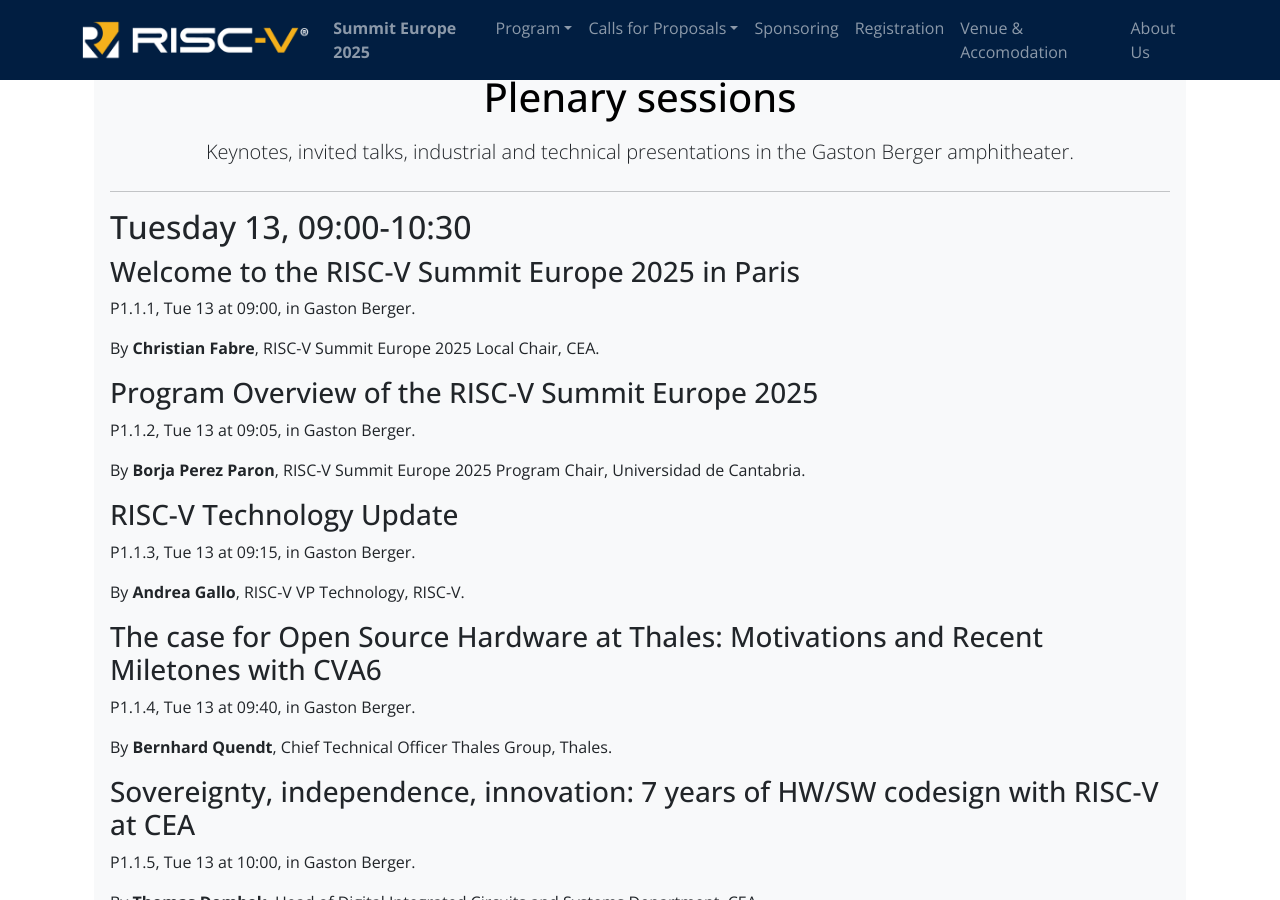
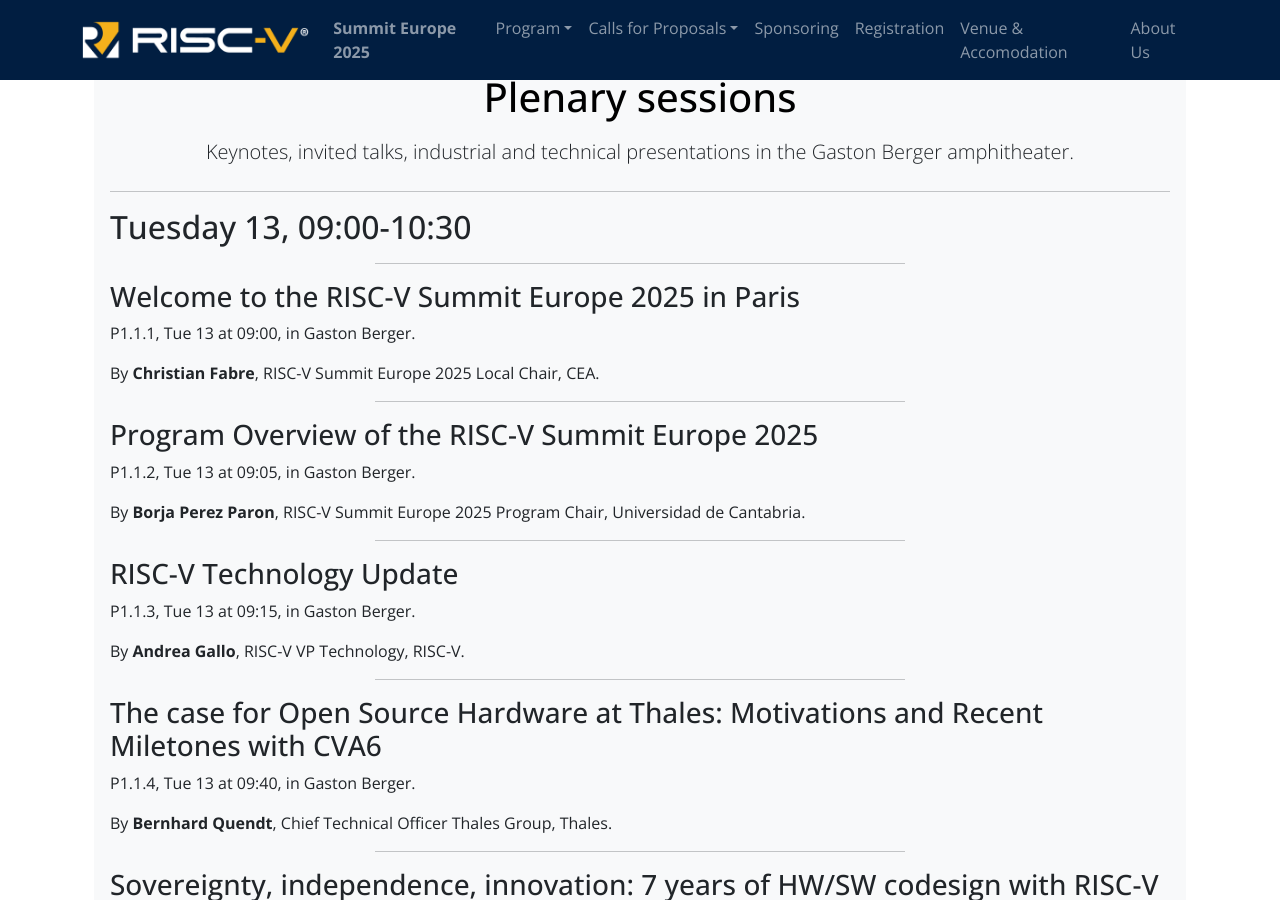
Before and after one commit to riscv-europe/summit-website-development, a Jekyll site: the page built from summit/2025/presentations.md, in a window 1280 px wide and 900 px high, scrolled down 1377 px. Built offline with Jekyll 4.4.1, drawn with Linux system fonts in a browser that asks for light colours.

Commit message:
Fix: add <hr> between talks descriptions.

```diff
--- a/summit/2025/presentations.md
+++ b/summit/2025/presentations.md
@@ -44,6 +44,7 @@
 {% assign content   = slot['SubmissId'] | plus: 0 %}
 {% if content != 0 %}
 {% if content < 1000 %}
+<hr style="width:50%;;margin-left:25%">
 {% assign presentation_ = presentations | where: 'Submission ID', content_s %}
 {% assign presentation  = presentation_[0] %}
 ### {{ presentation['Title'] | strip_newlines }}
@@ -56,6 +57,7 @@
 .
 
 {% elsif content >= 1000 and content < 2000 %}
+<hr style="width:50%;;margin-left:25%">
 {% assign presentation_ = invited | where: 'SubmissId', content_s %}
 {% assign presentation  = presentation_[0] %}
 ### {{ presentation['TalkTitle'] | strip_newlines }}
```
Also changed, not shown: summit/2025/index.md (+1 -0 lines).
